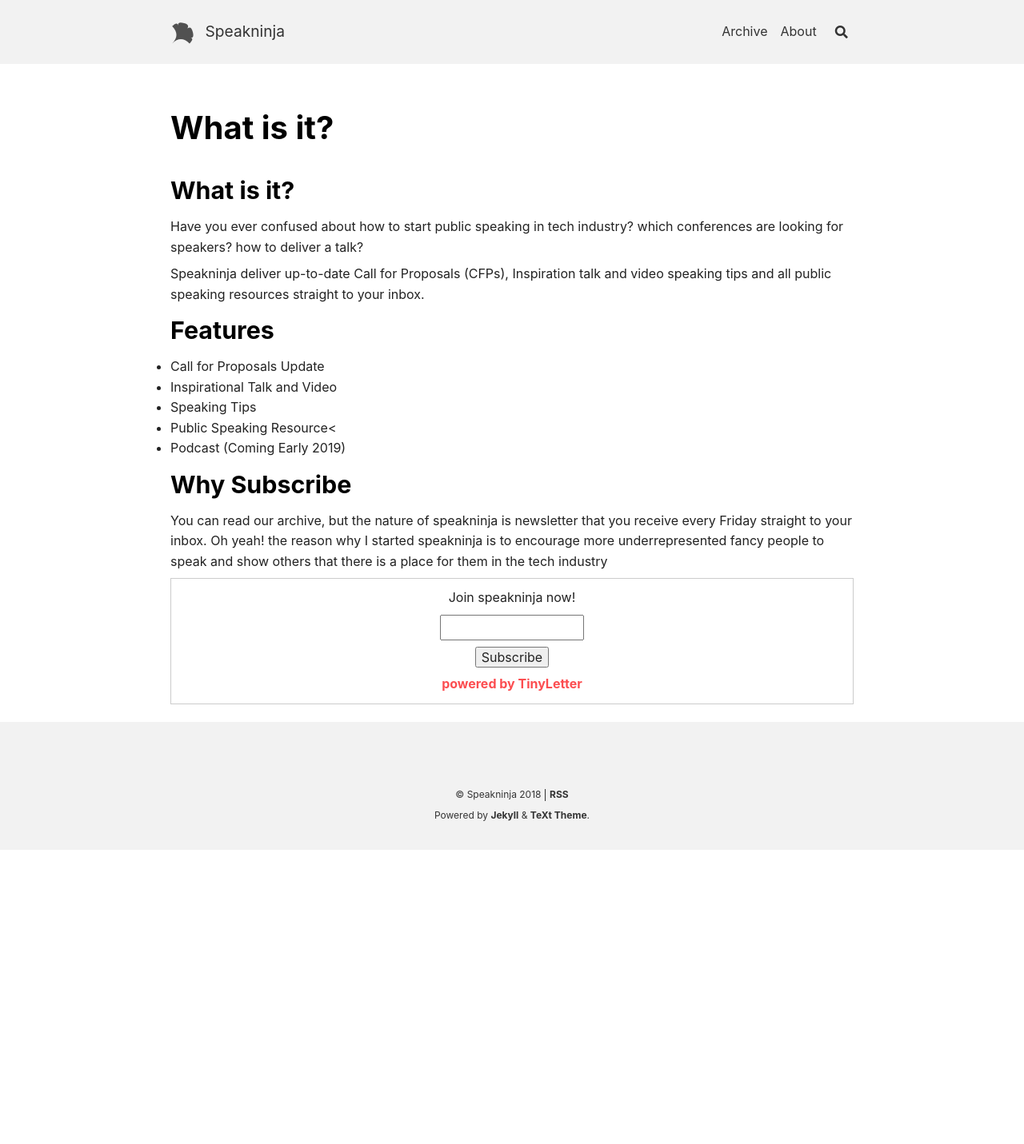
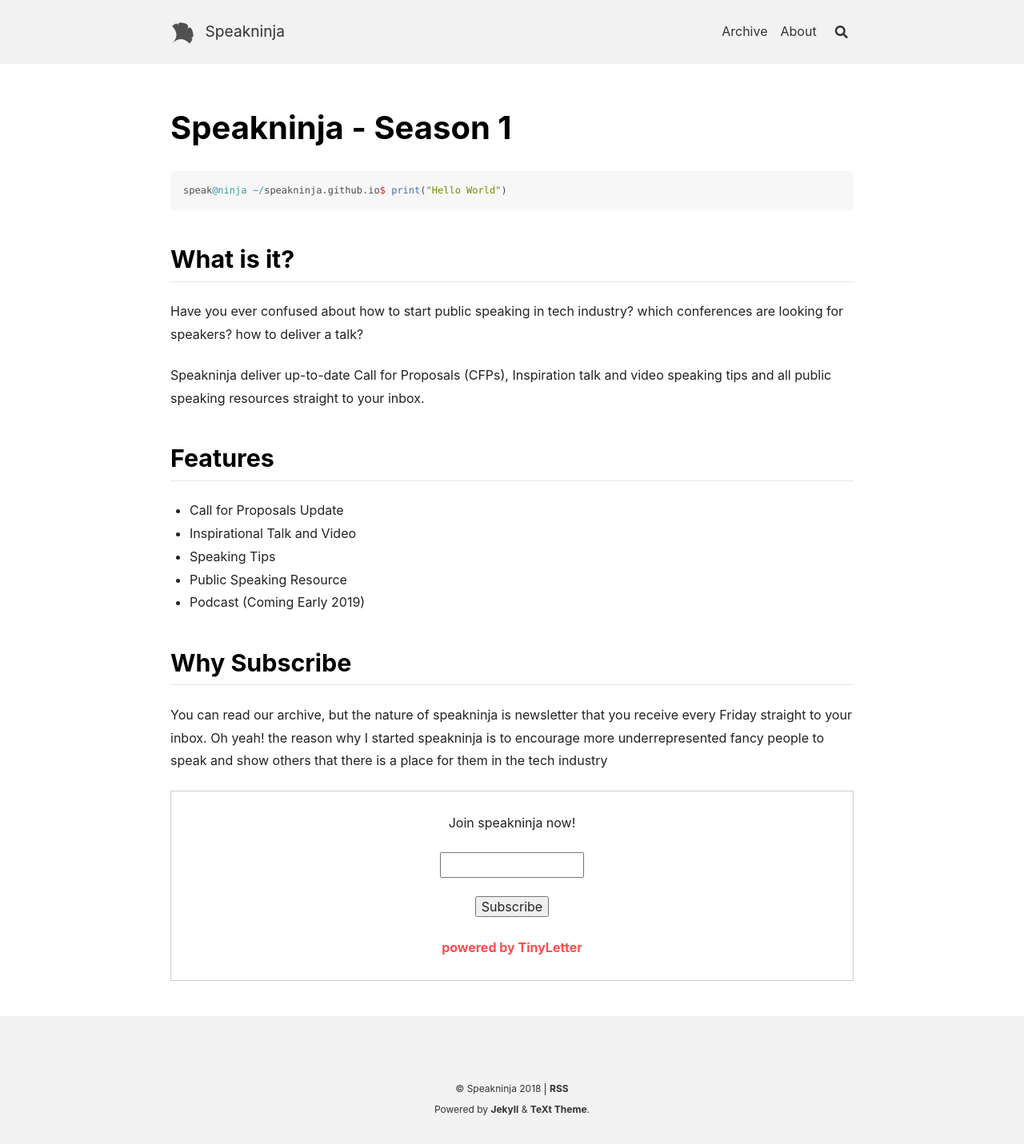
Before and after one commit to speakninja/speakninja.github.io, a Jekyll site: the page built from index.md, in a window 1280 px wide. Shown: the whole page at 80% size. Built offline with Jekyll 4.4.1, drawn with Linux system fonts in a browser that asks for light colours; nearby versions of some CDN libraries; our own code applies the rules of GitHub Pages for plain Markdown files; before the commit the page ends 1063 px from its top, so only the background shows below that.

Commit message:
using markdown homepage

````diff
--- a/index.md
+++ b/index.md
@@ -1,9 +1,13 @@
 ---
-layout: articles
+layout: article
 titles:
   en: Speakninja - Season 1
 key: page-about
 ---
+
+```python
+speak@ninja ~/speakninja.github.io$ print("Hello World")
+```
 
 ## What is it?
 
@@ -16,7 +20,7 @@ Speakninja deliver up-to-date Call for Proposals (CFPs), Inspiration talk and vi
   - Call for Proposals Update
   - Inspirational Talk and Video
   - Speaking Tips
-  - Public Speaking Resource<
+  - Public Speaking Resource
   - Podcast (Coming Early 2019)
 
 
````
